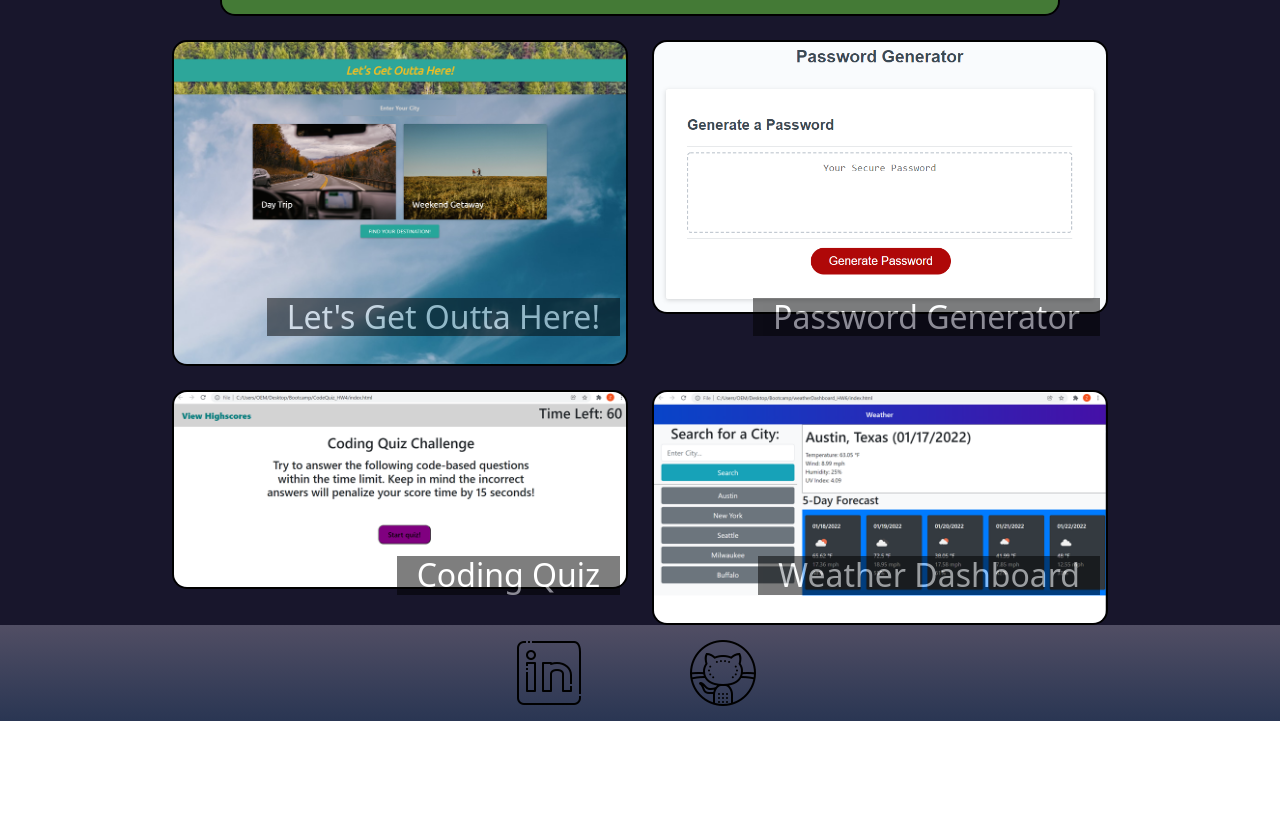
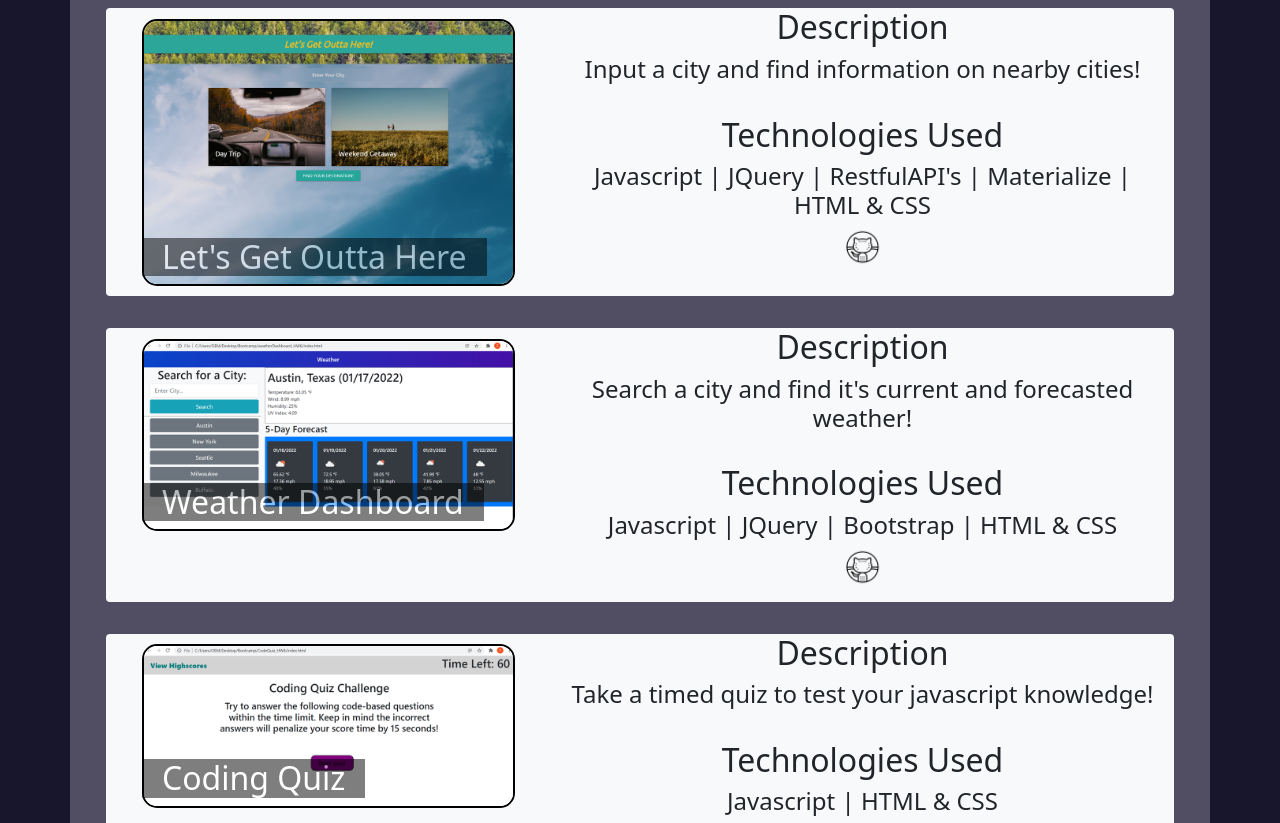
Before and after one commit to ZackeryArsement/react-portfolio, a React (Create React App) app: page /portfolio in a window 1280 px wide. Shown: the part 557-1380 px from the top of the page. Before the commit the page ends 1278 px from the top, so only its background shows below. Built offline with nearby package versions, Linux system fonts and the light colour scheme.

Commit message:
Minimal viable product is complete. I will tidy up the application after project 3

```diff
--- a/src/components/footer/Footer.module.css
+++ b/src/components/footer/Footer.module.css
@@ -25,6 +25,16 @@ footer{
     border-radius: 50%;
 }
 
+.github:hover{
+    border-color: var(--darkSienna);
+    box-shadow: 0 0 10px 10px var(--darkSienna);
+}
+
 .linkedin{
     border-radius: 8px;
 }
+
+.linkedin:hover{
+    border-color: var(--darkSienna);
+    box-shadow: 0 0 10px 10px var(--darkSienna);
+}
--- a/src/components/portfolio/Portfolio.css
+++ /dev/null
@@ -1,20 +0,0 @@
-/* Bottom right text */
-.text-block {
-    position: absolute;
-    bottom: 30px;
-    right: 20px;
-    background-color: black;
-    opacity: 0.5;
-    color: white;
-    padding-left: 20px;
-    padding-right: 20px;
-}
-
-.text-block h4{
-    margin: auto;
-    font-size: 2rem;
-}
-
-.card-footer{
-    display: none;
-}
--- a/src/components/portfolio/Portfolio.js
+++ b/src/components/portfolio/Portfolio.js
@@ -1,52 +1,62 @@
-import './Portfolio.css'
+// import './Portfolio.css'
 import AlienGame from '../../assets/projects/alien-game.png'
+import LetsGetOut from '../../assets/projects/lets-get-outta-here.png'
+import WeatherForecast from '../../assets/projects/weather-forecast.png'
 import CodingQuiz from '../../assets/projects/coding-quiz.png'
-import LetsGetOut from '../../assets/projects/lets-get-outta-here.png'
 import PasswordGenerator from '../../assets/projects/password-generator.png'
-import WeatherForecast from '../../assets/projects/weather-forecast.png'
+import Project from './Project'
 
+const projects = [
+    {
+        title: 'Take Me to Your Leader',
+        deployed: "https://take-me-to-your-leader-zja.herokuapp.com/",
+        github:'https://github.com/ZackeryArsement/solo-take-me-to-leader',
+        img: AlienGame,
+        description: 'Control an alien to create random sentences!',
+        tech: 'ExpressJS | Javascript | HandlebarsJS | MySQL |  Phaser3 | NodeJS | HTML & CSS'
+    },
+    {
+        title: 'Let\'s Get Outta Here',
+        deployed: "https://zackeryarsement.github.io/projectOne/",
+        github:'https://github.com/ZackeryArsement/projectOne',
+        img: LetsGetOut,
+        description: 'Input a city and find information on nearby cities!',
+        tech: 'Javascript | JQuery | RestfulAPI\'s | Materialize | HTML & CSS'
+    },
+    {
+        title: 'Weather Dashboard',
+        deployed: "https://zackeryarsement.github.io/weatherDashboard_HW6/",
+        github:'https://github.com/ZackeryArsement/weatherDashboard_HW6',
+        img: WeatherForecast,
+        description: 'Search a city and find it\'s current and forecasted weather!',
+        tech: 'Javascript | JQuery | Bootstrap | HTML & CSS'
+    },
+    {
+        title: 'Coding Quiz',
+        deployed: "https://zackeryarsement.github.io/CodeQuiz_HW4/",
+        github:'https://github.com/ZackeryArsement/CodeQuiz_HW4',
+        img: CodingQuiz,
+        description: 'Take a timed quiz to test your javascript knowledge!',
+        tech: 'Javascript | HTML & CSS'
+    },
+    {
+        title: 'Password Generator',
+        deployed: "https://zackeryarsement.github.io/passwordGenerator_HW3/",
+        github:'https://github.com/ZackeryArsement/passwordGenerator_HW3',
+        img: PasswordGenerator,
+        description: 'Create a password using ',
+        tech: 'Javascript | HTML & CSS'
+    },
+]
 const Portfolio = () => {
     return(
-        <div className="project-section">
-            <div className='w-75 m-auto'>
-                <br/>
-                <a id="project-one" href="https://take-me-to-your-leader-zja.herokuapp.com/" target="_blank" className='container'>
-                    <img id="horiseon-picture" src={AlienGame} alt="Take Me to Your Leader Img"/>
-                    <div className="text-block">
-                        <h4 className="block-text">Take Me to Your Leader!</h4>
-                    </div>
-                </a>
-
-                <div className="project-list">
-                    <a className="project container" href="https://zackeryarsement.github.io/projectOne/" target="_blank">
-                        <img src={LetsGetOut} alt="Let's Get Outta Here Img"/>
-                        <div className="text-block">
-                            <h4 className="block-text">Let's Get Outta Here!</h4>
-                        </div>
-                    </a>
-
-                    <a className="project container" href="https://zackeryarsement.github.io/passwordGenerator_HW3/" target="_blank">
-                        <img src={PasswordGenerator} alt="Password Generator Img"/>
-                        <div className="text-block">
-                            <h4 className="block-text">Password Generator</h4>
-                        </div>
-                    </a>
-
-                    <a className="project container" href="https://zackeryarsement.github.io/CodeQuiz_HW4/" target="_blank">
-                        <img src={CodingQuiz} alt="Coding Quiz Img"/>
-                        <div className="text-block">
-                            <h4 className="block-text">Coding Quiz</h4>
-                        </div>
-                    </a>
-
-                    <a className="project container" href="https://zackeryarsement.github.io/weatherDashboard_HW6/" target="_blank">
-                        <img src={WeatherForecast} alt="Weather Dashboard Img"/>
-                        <div className="text-block">
-                            <h4 className="block-text">Weather Dashboard</h4>
-                        </div>
-                    </a>
-                </div>
+        <div className='pt-5 pb-5'>
+            <div className='pb-4'>
+                <h1>
+                    Completed Projects
+                </h1>
             </div>
+            <Project projects={projects}/>
         </div>
     )
 }
--- /dev/null
+++ b/src/components/portfolio/Portfolio.module.css
@@ -0,0 +1,78 @@
+/* Bottom right text */
+.textBlock {
+    position: absolute;
+    bottom: 10px;
+    background-color: black;
+    opacity: 0.5;
+    color: white;
+    padding-left: 20px;
+    padding-right: 20px;
+    text-align: center;
+    justify-content: center;
+}
+
+.textBlock h4{
+    margin: auto;
+    font-size: 2rem;
+}
+
+.content{
+    vertical-align: middle;
+}
+
+.card-footer{
+    display: none;
+}
+
+.hover :hover{
+    border-color: var(--darkSienna);
+    box-shadow: 0 0 10px 10px var(--darkSienna);
+}
+
+/* Project List */
+.projectComponents{
+    display: flex;
+    flex-wrap: wrap;
+    justify-content: center;
+}
+
+.project{
+    display: block;
+    max-width: 100%;
+    margin: 2.5% 0%;
+    position: relative;
+}
+
+.project img:hover{
+    border-color: var(--darkSienna);
+    box-shadow: 0 0 10px 10px var(--darkSienna);
+}
+
+.projectImg{
+    display: block;
+    max-width: 100%;
+    text-align: center;
+    flex: 1 0 400px;
+    border-radius: 15px;
+    border-style: solid;
+    border-width: 2px;
+    border-color: black;
+}
+
+.github{
+    border-radius: 50%;
+}
+
+.github:hover{
+    border-color: var(--darkSienna);
+    box-shadow: 0 0 10px 10px var(--darkSienna);
+}
+
+.a{
+    margin: auto 4%;
+    width: 10%;
+}
+
+.img{
+    width: 100%;
+}
--- /dev/null
+++ b/src/components/portfolio/Project.js
@@ -0,0 +1,48 @@
+import classes from './Portfolio.module.css'
+import Container from 'react-bootstrap/Container'
+import Row from 'react-bootstrap/Row'
+import Col from 'react-bootstrap/Col'
+import Github from '../../assets/icons/github.png'
+
+const Project = ({
+    projects
+}) => {
+    return(
+        <Container className={`${classes.projectComponents} bg-ind rounded`}>
+            {projects &&
+                projects.map((project) => (
+                    <Row className={`w-100  p-4 pb-2`}>
+                        <Col>
+                            <Row className={` bg-light rounded text-center`}>
+                                <Col xs={5}>
+                                    <a className={`${classes.project} container`} href={project.deployed} target="_blank">
+                                        <img src={project.img} alt={project.title} className={classes.projectImg}/>
+                                        <div class={classes.textBlock}>
+                                            <h4>{project.title}</h4>
+                                        </div>
+                                    </a>
+                                </Col>
+                                <Col className={classes.content}>
+                                    <Row className="mb-4">
+                                        <h2> Description</h2>
+                                        <h4>{project.description}</h4>
+                                    </Row>
+                                    <Row>
+                                        <h2> Technologies Used</h2>
+                                        <h4>{project.tech}</h4>
+                                    </Row>
+                                    <Row className='justify-content-center mb-3'>
+                                        <a className={`${classes.a} ${classes.github}`} href={project.github} target="_blank">
+                                            <img className={classes.img} src={Github} />
+                                        </a>
+                                    </Row>
+                                </Col>
+                            </Row>
+                        </Col>
+                    </Row>
+                ))}
+        </Container>
+    )
+}
+
+export default Project
--- a/src/components/resume/QuickLook.js
+++ b/src/components/resume/QuickLook.js
@@ -51,7 +51,9 @@ const QuickLook = () => {
                 <Col>
                     <Row className='bg-light rounded p-3 text-center'>
                         <Col xs={3} className={`${classes.title} text-end border-end border-dark`}>Career Outlook:</Col>
-                        <Col className={classes.content}>Yes</Col>
+                        <Col className={classes.content}>
+                            I have a passion for using software to create complex algorithms and problem solve. I would love a career specializing in the back-end with database implementation or using javascript to create the brains of an application.
+                        </Col>
                     </Row>
                 </Col>
             </Row>
--- a/src/index.css
+++ b/src/index.css
@@ -28,9 +28,9 @@
     background-color: var(--darkSienna);
 }
 
-.container {
+/* .container {
     position: relative;
-}
+} */
 
 h1{
     color: black;
@@ -52,74 +52,6 @@ p{
 .self-intoduction p{
     padding: 30px;
     padding-bottom: 6rem;
-}
-
-/* First Project */
-#project-one{
-    display: block;
-    max-width: 90%;
-    margin: 0 5%;
-}
-
-#horiseon-picture{
-    display: block;
-    width: 100%;
-    text-align: center;
-    flex: 1 0 400px;
-    border-radius: 15px;
-    border-style: solid;
-    border-width: 2px;
-    border-color: black;
-}
-
-#horiseon-picture:hover{
-    border-color: var(--darkSienna);
-    box-shadow: 0 0 10px 10px var(--darkSienna);
-}
-
-/* Project List */
-.project-list{
-    display: flex;
-    flex-wrap: wrap;
-    justify-content: center;
-}
-
-.project{
-    display: block;
-    max-width: 40%;
-    /* max-height: ; */
-    margin: 2.5% 5% 0 5%;
-    text-align: center;
-    flex: 1 0 40%;
-}
-
-.project img:hover{
-    border-color: var(--darkSienna);
-    box-shadow: 0 0 10px 10px var(--darkSienna);
-}
-
-.project img{
-    display: block;
-    max-width: 100%;
-    text-align: center;
-    flex: 1 0 400px;
-    border-radius: 15px;
-    border-style: solid;
-    border-width: 2px;
-    border-color: black;
-}
-
-/* Future Outlook Section */
-/* .future-background{
-    background: linear-gradient(var(--darkGrey), var(--lightGrey));
-} */
-
-.future-outlook{
-    border-radius: 45px;
-    border-width: 2px;
-    border-color: black;
-    padding: 30px;
-    padding-bottom: 80px;
 }
 
 /* Reactive Screen */
```
Also changed, not shown: 1 other file (tests, documents, lock files or other folders).
